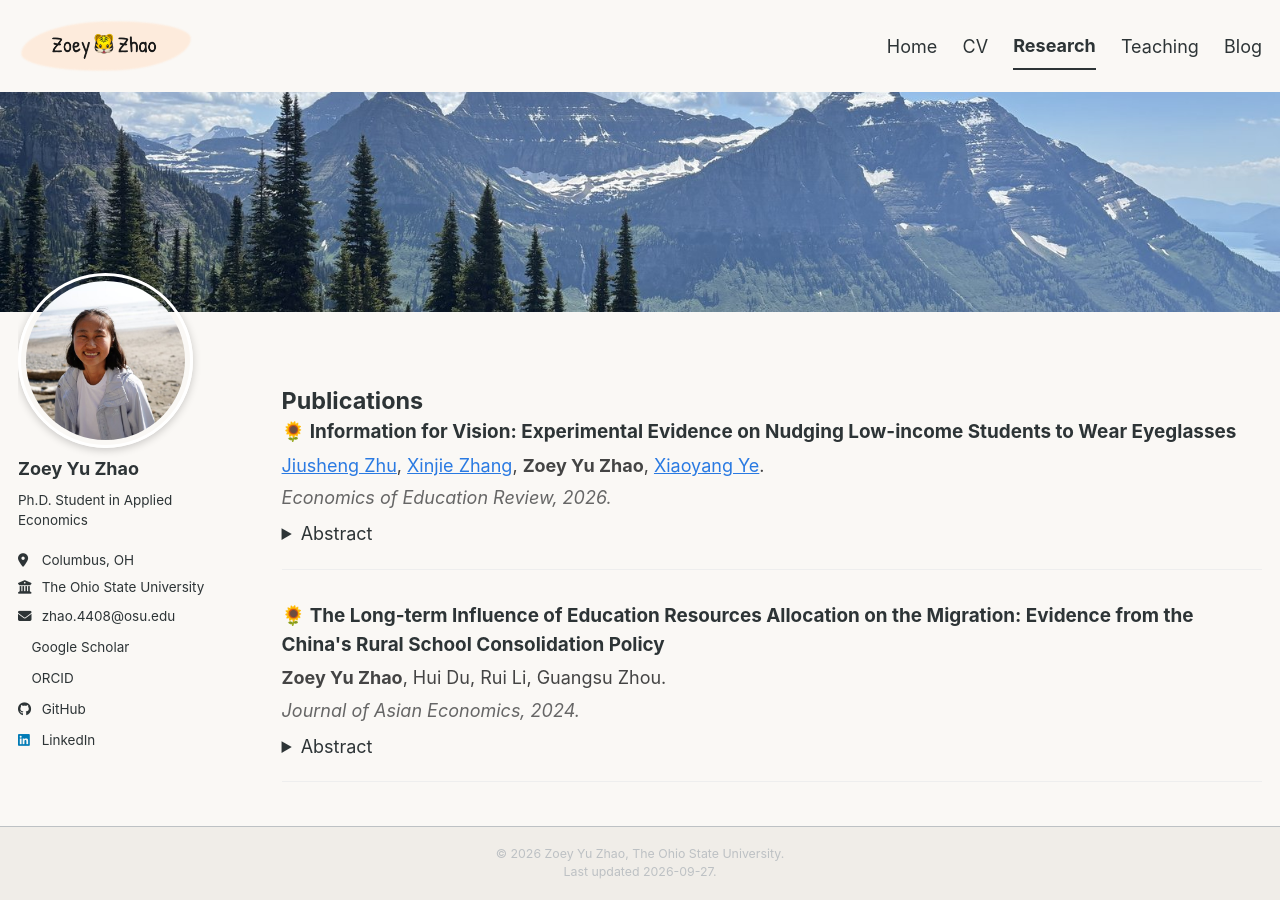
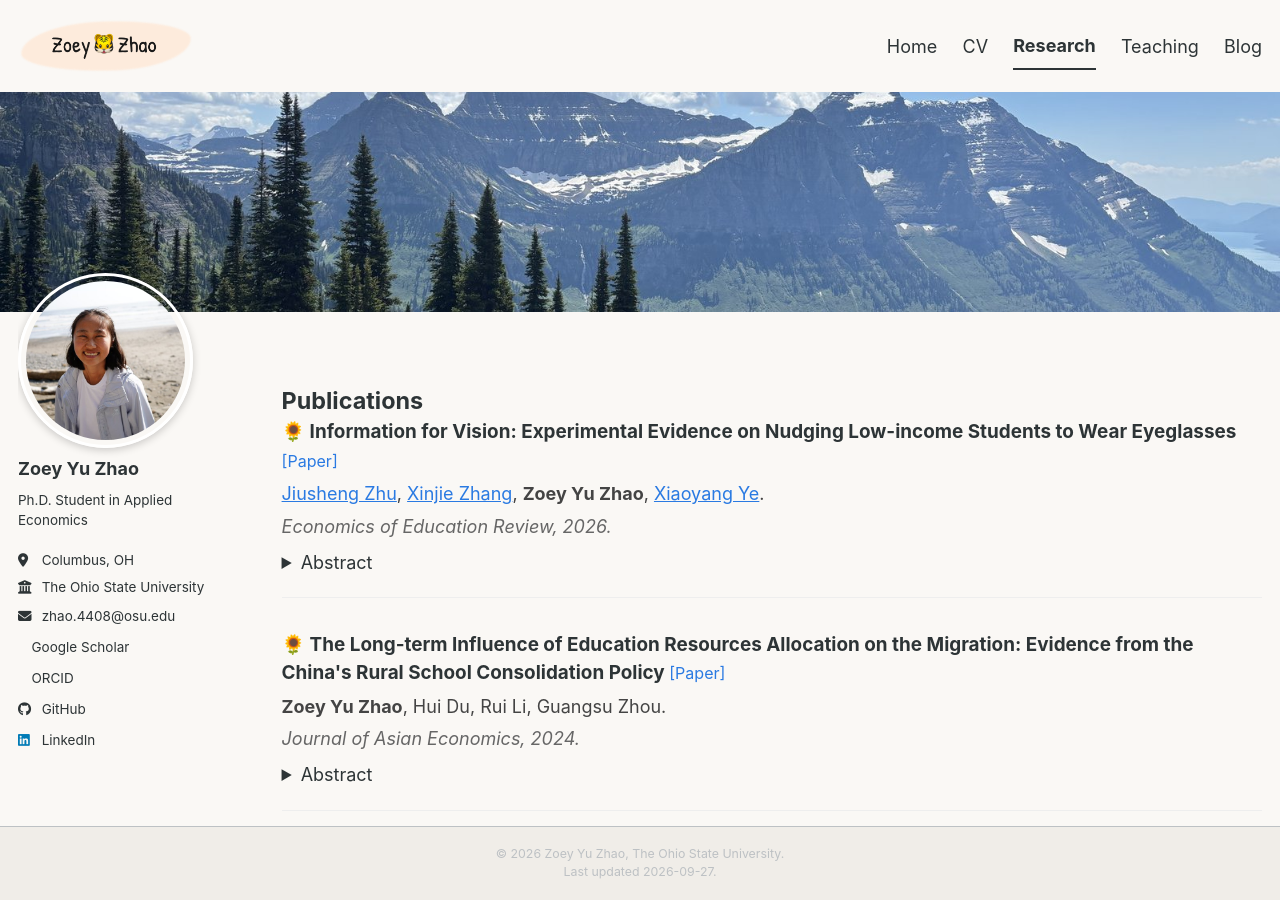
Before and after one commit to zoeyzhao-econ/zoeyzhao-econ.github.io, a Jekyll site: the page built from _pages/research.md, in a window 1280 px wide and 900 px high. Built offline with Jekyll 4.4.1, drawn with Linux system fonts in a browser that asks for light colours; a style sheet for code colours, icons or effects is not loaded.

Commit message:
Change publication links to [Paper] buttons after title
Co-Authored-By: Claude Opus 4.6 <noreply@anthropic.com>

```diff
--- a/_pages/research.md
+++ b/_pages/research.md
@@ -90,7 +90,7 @@ author_profile: true
 <div class="section-heading">Publications</div>
 
 <div class="paper">
-      <div class="paper-title">🌻 <a href="https://www.sciencedirect.com/science/article/pii/S0272775726000774" target="_blank">Information for Vision: Experimental Evidence on Nudging Low-income Students to Wear Eyeglasses</a></div>
+      <div class="paper-title">🌻 Information for Vision: Experimental Evidence on Nudging Low-income Students to Wear Eyeglasses <a href="https://www.sciencedirect.com/science/article/pii/S0272775726000774" target="_blank" style="font-size:0.85em; font-weight:normal; color:#2a7ae2;">[Paper]</a></div>
       <div class="paper-authors"><a href="https://sites.google.com/view/jiushengzhu">Jiusheng Zhu</a>, <a href="https://sites.google.com/view/andyxinjiezhang">Xinjie Zhang</a>, <strong>Zoey Yu Zhao</strong>, <a href="https://xiaoyangye.github.io/">Xiaoyang Ye</a>.</div>
       <div class="paper-venue">Economics of Education Review, 2026.</div>
   <details style="margin-top: 0.5em;">
@@ -102,7 +102,7 @@ author_profile: true
 </div>
 
 <div class="paper">
-      <div class="paper-title">🌻 <a href="https://www.sciencedirect.com/science/article/pii/S1049007824000058" target="_blank">The Long-term Influence of Education Resources Allocation on the Migration: Evidence from the China's Rural School Consolidation Policy</a></div>
+      <div class="paper-title">🌻 The Long-term Influence of Education Resources Allocation on the Migration: Evidence from the China's Rural School Consolidation Policy <a href="https://www.sciencedirect.com/science/article/pii/S1049007824000058" target="_blank" style="font-size:0.85em; font-weight:normal; color:#2a7ae2;">[Paper]</a></div>
       <div class="paper-authors"><strong>Zoey Yu Zhao</strong>, Hui Du, Rui Li, Guangsu Zhou.</div>
       <div class="paper-venue">Journal of Asian Economics, 2024.</div>
   <details style="margin-top: 0.5em;">
```
